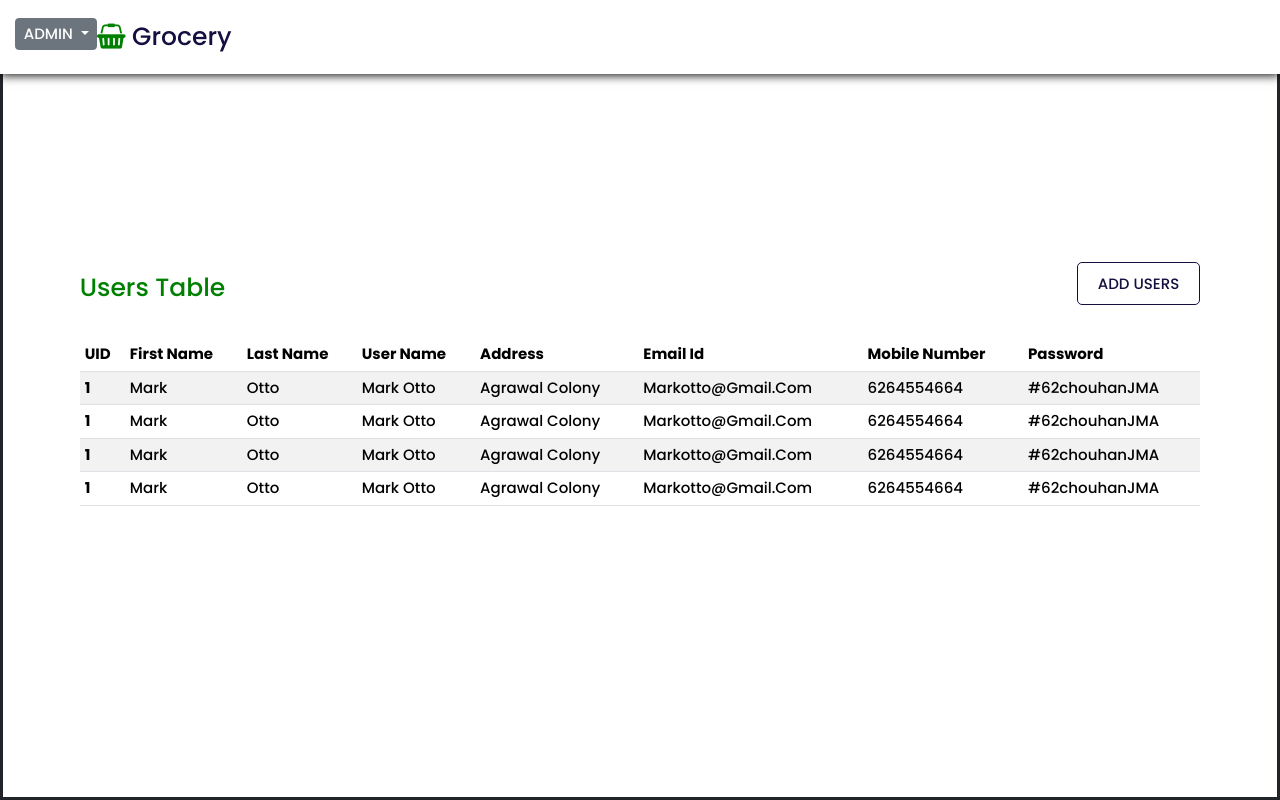
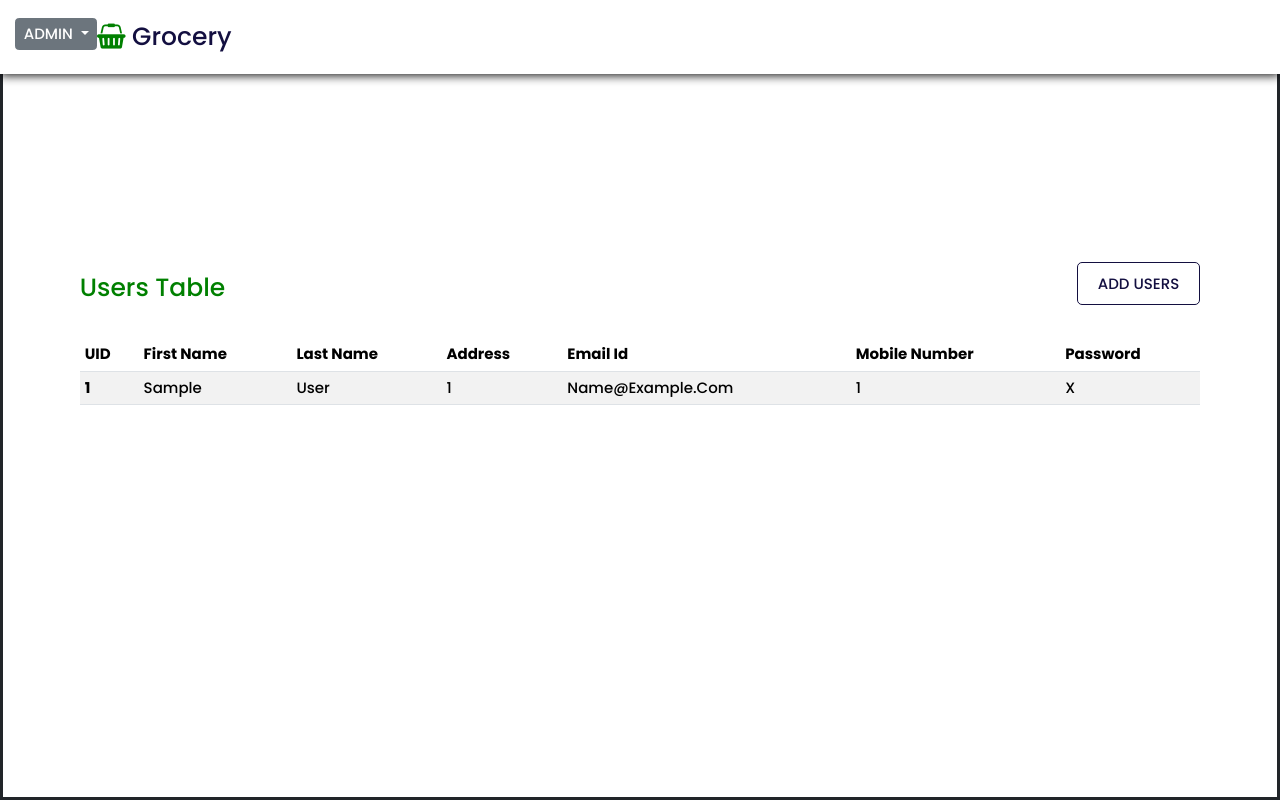
Before and after one commit to roshanchouha/Online-grocery-Platform, a PHP site: page /grocery/admin/Users.php in a window 1280 px wide. Run offline with PHP 8.4, Linux system fonts and the light colour scheme; tables that the repository leaves empty hold one stand-in row (values such as "Sample post").

Commit message:
Add files via upload

```diff
--- a/admin/Users.php
+++ b/admin/Users.php
@@ -22,7 +22,6 @@
                   <th scope="col">UID</th>
                   <th scope="col">First Name</th>
                   <th scope="col">Last Name</th>
-                  <th scope="col">User Name</th>
                   <th scope="col">Address</th>
                   <th scope="col">Email Id</th>
                   <th scope="col">Mobile Number</th>
@@ -30,46 +29,39 @@
                 </tr>
                </thead>
                <tbody>
+                 <?php
+
+                      include 'config.php';
+
+                        $sql="SELECT * FROM users ORDER BY UID DESC";
+
+                      $result2=mysqli_query($conn,$sql);
+
+                      if(mysqli_num_rows( $result2 )>0)
+                      {
+                        while($row=mysqli_fetch_assoc($result2))
+                        {
+
+
+                 ?>
                 <tr>
-                  <th scope="row">1</th>
-                  <td>Mark</td>
-                  <td>Otto</td>
-                  <td>Mark Otto</td>
-                  <td>Agrawal Colony</td>
-                  <td>markotto@gmail.com</td>
-                  <td>6264554664</td>
-                  <td>#62chouhanJMA</td>
+                  <th scope="row"><?php  echo $row['UID']; ?></th>
+                  <td><?php  echo $row['first_name']; ?></td>
+                  <td><?php  echo $row['last_name']; ?></td>
+                  <td><?php  echo $row['AID']; ?></td>
+                  <td><?php  echo $row['emailid']; ?></td>
+                  <td><?php  echo $row['mobile_number']; ?></td>
+                  <td><?php  echo $row['password']; ?></td>
+
                 </tr>
-                <tr>
-                  <th scope="row">1</th>
-                  <td>Mark</td>
-                  <td>Otto</td>
-                  <td>Mark Otto</td>
-                  <td>Agrawal Colony</td>
-                  <td>markotto@gmail.com</td>
-                  <td>6264554664</td>
-                  <td>#62chouhanJMA</td>
-                </tr>
-                <tr>
-                  <th scope="row">1</th>
-                  <td>Mark</td>
-                  <td>Otto</td>
-                  <td>Mark Otto</td>
-                  <td>Agrawal Colony</td>
-                  <td>markotto@gmail.com</td>
-                  <td>6264554664</td>
-                  <td>#62chouhanJMA</td>
-                </tr>
-                <tr>
-                  <th scope="row">1</th>
-                  <td>Mark</td>
-                  <td>Otto</td>
-                  <td>Mark Otto</td>
-                  <td>Agrawal Colony</td>
-                  <td>markotto@gmail.com</td>
-                  <td>6264554664</td>
-                  <td>#62chouhanJMA</td>
-                </tr>
+                <?php
+                     }
+                   }else{
+                    echo "empty";
+                   }
+                   mysqli_close($conn);
+                ?>
+
       </tbody>
    </table>
   </div>
```
